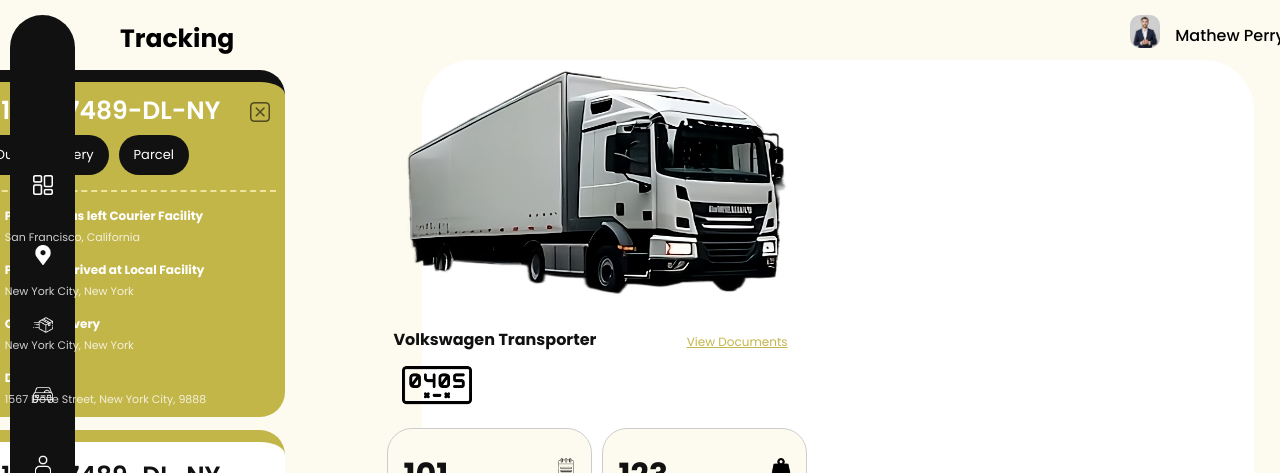
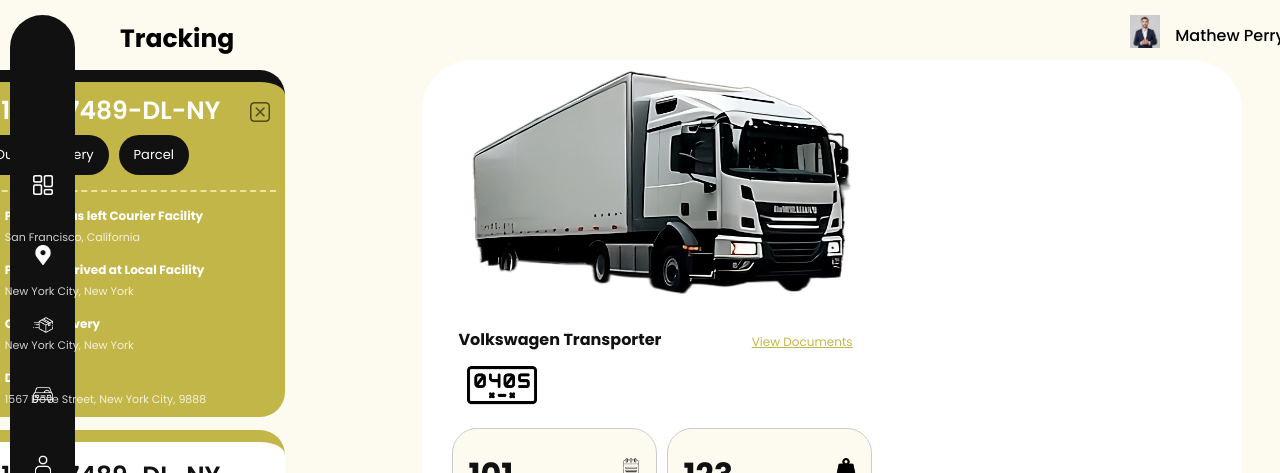
Before and after one commit to priyanshug01/Delivery-Tracking, a React (Create React App) app: page / in a window 1280 px wide. Shown: the top 473 px of the page. Built offline with nearby package versions, Linux system fonts and the light colour scheme.

Commit message:
Changed Layout

```diff
--- a/src/App.css
+++ b/src/App.css
@@ -1,4 +1,8 @@
 @import url('https://fonts.googleapis.com/css?family=Poppins:200,300,400,500,600,700,800,900&display=swap');
+
+* {
+  overflow: visible;
+}
 
 body {
   margin: 0;
--- a/src/pages/account.js
+++ b/src/pages/account.js
@@ -1,5 +1,6 @@
 import React, { useState } from 'react';
 import '../styles/account.css';
+import NavBar from '../components/navbar';
 
 const Account = () => {
   const [activeForm, setActiveForm] = useState('signin');
@@ -13,6 +14,8 @@ const Account = () => {
   };
 
   return (
+    <>
+    <NavBar />
       <div className={`acc-page ${activeForm === 'signup' ? 'active' : ''}`}>
         <div className={`acc-container ${activeForm === 'signup' ? 'active' : ''}`}>
           <div className="backg">
@@ -48,6 +51,7 @@ const Account = () => {
           </div>
         </div>
       </div>
+    </>
   );
 };
 
--- a/src/styles/tracking.css
+++ b/src/styles/tracking.css
@@ -26,7 +26,7 @@
     position: fixed;
     top: 60px;
     left: 33%;
-    width: 65%;
+    width: 64%;
     height: 87%;
     background-color: #ffffff;
     color: #fff;
@@ -46,10 +46,6 @@
     margin-left: 25px;
     color: #111111;
     margin-top: -15px;
-}
-
-.column1:first-child {
-    margin-left: -40px;
 }
 
 .row1::after {
```
Lines whose indentation alone changed are shown as unchanged.
